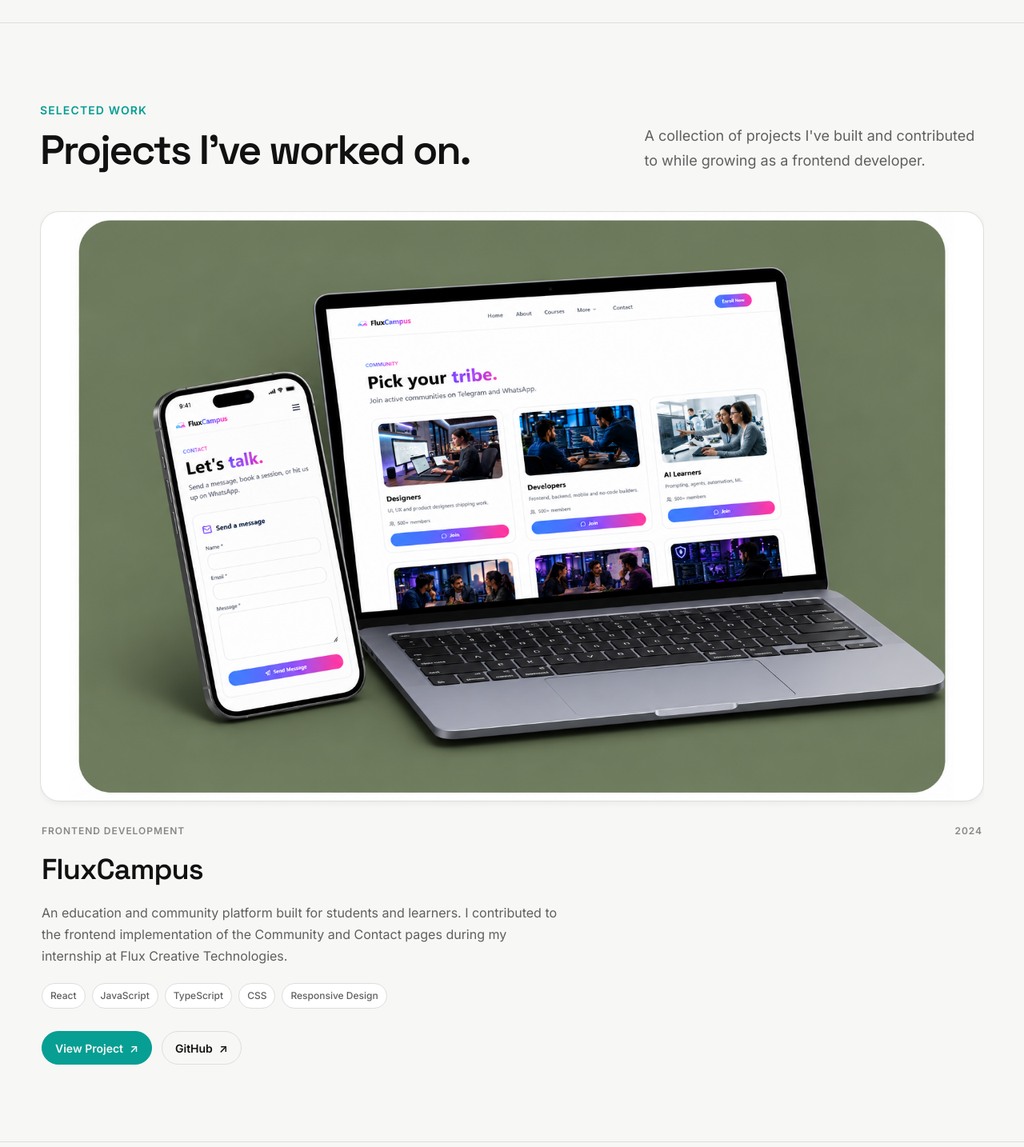
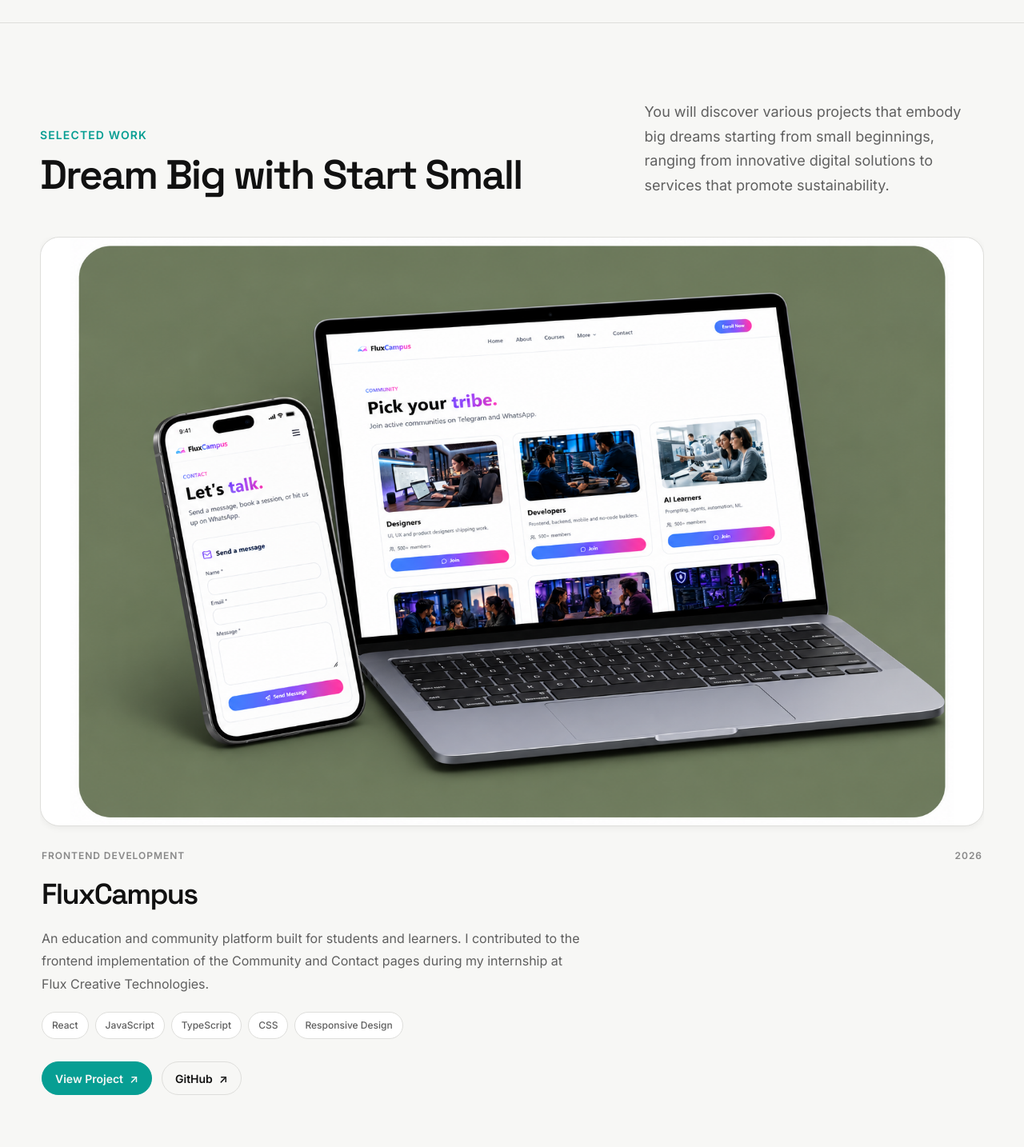
Before and after one commit to Noftyfootie/modern-portfolio, a React (Vite) app: page / in a window 1280 px wide. Shown: the part 820-2254 px from the top of the page at 80% size. Built offline with nearby package versions, Linux system fonts and the light colour scheme.

Commit message:
Update project card

```diff
--- a/src/components/ProjectCard/ProjectCard.css
+++ b/src/components/ProjectCard/ProjectCard.css
@@ -117,14 +117,17 @@
 
 .project-card__title {
   font-size: clamp(1.5rem, 3vw, 2.25rem);
+  letter-spacing: -0.045em;
+  line-height: 1.1;
 }
 
 .project-card__description {
-  max-width: 650px;
+  max-width: 680px;
 
   color: var(--color-text-secondary);
+  font-size: var(--text-base);
 
-  line-height: var(--leading-relaxed);
+  line-height: 1.8;
 }
 
 /* =========================
@@ -138,7 +141,7 @@
 }
 
 .project-card__technologies span {
-  padding: 6px 10px;
+  padding: 7px 12px;
 
   border: 1px solid var(--color-border);
   border-radius: var(--radius-full);
@@ -148,6 +151,17 @@
 
   font-size: var(--text-xs);
   font-weight: 500;
+
+  transition:
+    color var(--transition-fast),
+    border-color var(--transition-fast),
+    background-color var(--transition-fast);
+}
+
+.project-card__technologies span:hover {
+  color: var(--color-accent);
+  border-color: var(--color-accent);
+  background: var(--color-accent-soft);
 }
 
 /* =========================
--- a/src/data/projects.js
+++ b/src/data/projects.js
@@ -1,5 +1,7 @@
 import fluxCampusCommunity from "../assets/images/projects/fluxcampus-community.png";
 import fluxCampusContact from "../assets/images/projects/fluxcampus-contact.jpg";
+import flowBankLight from "../assets/images/projects/flowbank-light.jpg";
+import flowBankDark from "../assets/images/projects/flowbank-dark.png";
 const projects = [
   {
     id: 1,
@@ -14,7 +16,7 @@
 
     company: "Flux Creative Technologies",
 
-    year: "2024",
+    year: "2026",
 
     technologies: [
       "React",
@@ -34,6 +36,30 @@
 
     featured: true,
   },
+
+  {
+    id: 2,
+    title: "FlowBank",
+    category: "Frontend Development",
+    type: "Personal Project",
+
+    description:
+      "A fully functional front-end banking application that simulates a modern digital banking experience. Users can manage accounts, transfer money, request loans, track transactions, and work with localized dates and currencies.",
+
+    role: "Frontend Developer",
+
+    technologies: ["HTML", "CSS", "JavaScript"],
+
+    images: {
+      default: flowBankLight,
+      hover: flowBankDark,
+    },
+
+    liveUrl: "#",
+    githubUrl: "#",
+
+    featured: true,
+  },
 ];
 
 export default projects;
--- a/src/sections/Projects/Projects.css
+++ b/src/sections/Projects/Projects.css
@@ -46,10 +46,10 @@
 }
 
 .projects__description {
-  max-width: 450px;
+  max-width: 500px;
 
   font-size: var(--text-lg);
-  line-height: var(--leading-relaxed);
+  line-height: 1.7;
 }
 
 /* =========================
--- a/src/sections/Projects/Projects.jsx
+++ b/src/sections/Projects/Projects.jsx
@@ -11,12 +11,17 @@
           <div>
             <span className="projects__eyebrow">Selected Work</span>
 
-            <h2 className="projects__title">Projects I've worked on.</h2>
+            <h2 className="projects__title">Dream Big with Start Small</h2>
           </div>
 
+          {/* <p className="projects__description">
+            A selection of projects I've built and contributed to, combining
+            thoughtful design with modern frontend development.
+          </p> */}
           <p className="projects__description">
-            A collection of projects I've built and contributed to while growing
-            as a frontend developer.
+            You will discover various projects that embody big dreams starting
+            from small beginnings, ranging from innovative digital solutions to
+            services that promote sustainability.
           </p>
         </div>
 
```
Also changed, not shown: src/assets/images/projects/flowbank-dark.png (added), src/assets/images/projects/flowbank-light.jpg (renamed from src/assets/images/projects/flowbank_light.jpg).
